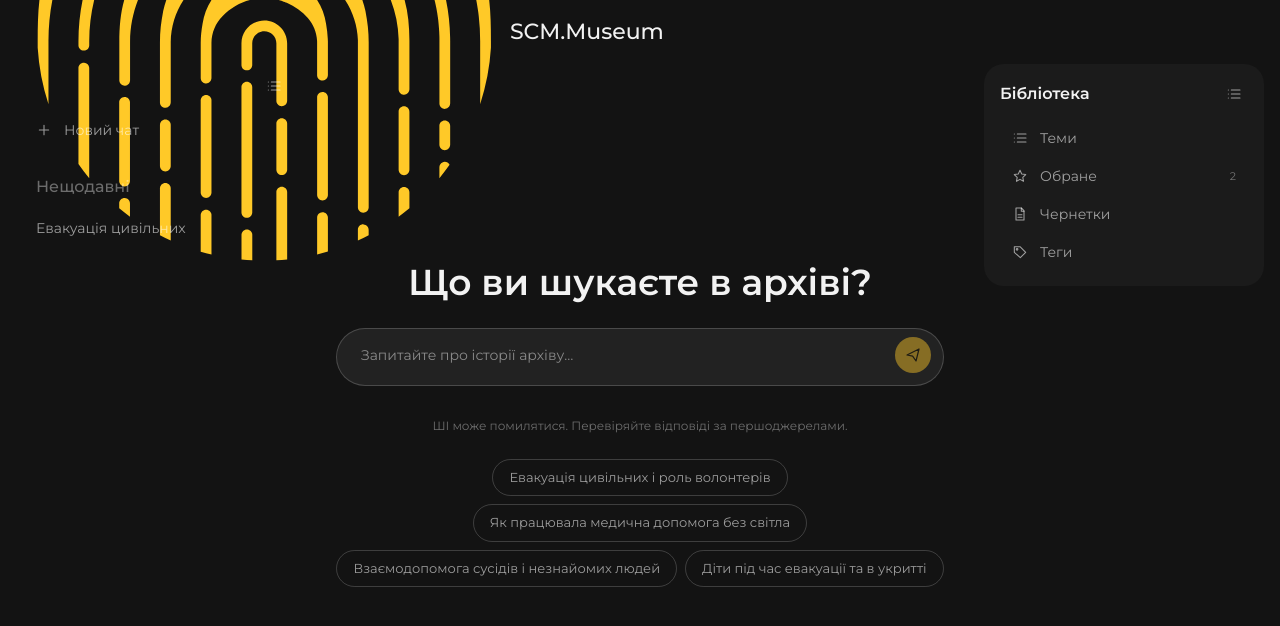
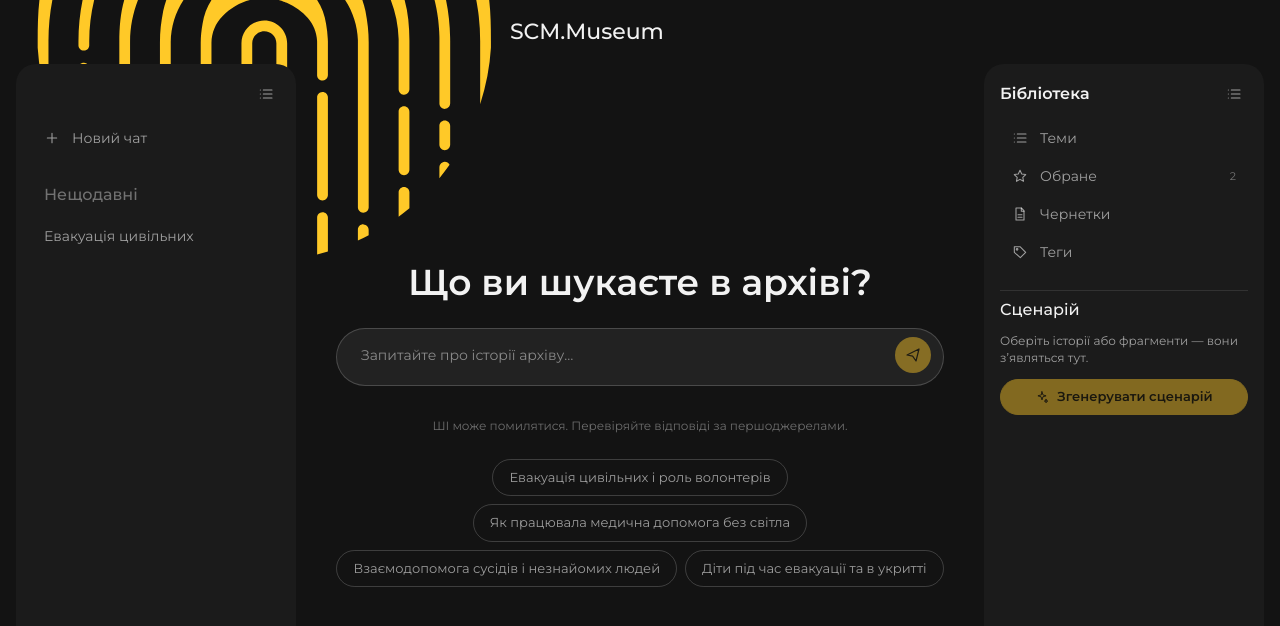
Before and after one commit to mikelebedenko/scm-museum, a React (Vite) app: page / in a window 1280 px wide. Shown: the top 626 px of the page. Built offline with nearby package versions, Linux system fonts and the light colour scheme.

Commit message:
Three filled areas: full-height side cards, Script section in Library panel
Co-Authored-By: Claude Sonnet 5.5 <noreply@anthropic.com>

```diff
--- a/src/pages/Search.tsx
+++ b/src/pages/Search.tsx
@@ -463,7 +463,9 @@ export default function Search() {
           ))}
         </div>
       </div>
-      {scriptIds.length > 0 && <div className="chat-dock">{selBar}</div>}
+      {!lib && scriptIds.length > 0 && (
+        <div className="chat-dock">{selBar}</div>
+      )}
     </div>
   )
 
@@ -567,7 +569,7 @@ export default function Search() {
             {!empty && (
               <div className="chat-dock">
                 <div className="chat-col">
-                  {selBar}
+                  {!lib && selBar}
                   {composer}
                   {disclaimer}
                 </div>
@@ -621,6 +623,38 @@ export default function Search() {
               <span className="lbl">Теги</span>
             </button>
           </nav>
+          <div className="lib-section">
+            <div className="side-label">Сценарій</div>
+            <p className="lib-hint">
+              {scriptIds.length > 0
+                ? [
+                    storySel.length ? `${storySel.length} іст.` : "",
+                    picked.length ? `${picked.length} фрагм.` : "",
+                  ]
+                    .filter(Boolean)
+                    .join(" · ")
+                : "Оберіть історії або фрагменти — вони з’являться тут."}
+            </p>
+            <Tip
+              text={
+                !perms.has("script")
+                  ? "Потрібна Розширена роль"
+                  : "Створити чернетку сценарію з обраних джерел"
+              }
+            >
+              <Button
+                variant="primary"
+                disabled={!perms.has("script") || scriptIds.length === 0}
+                onClick={() => setScript(true)}
+              >
+                <Icon n="spark" s={14} />
+                Згенерувати сценарій
+              </Button>
+            </Tip>
+            {scriptIds.length > 0 && (
+              <LinkButton onClick={clearSel}>Скасувати вибір</LinkButton>
+            )}
+          </div>
         </aside>
       )}
 
--- a/src/styles/components/chat-layout.css
+++ b/src/styles/components/chat-layout.css
@@ -122,3 +122,11 @@
 .shell.side-rail.lib-off { grid-template-columns: var(--sidebar-rail-width) minmax(0, 1fr); }
 .lib { display: flex; flex-direction: column; gap: var(--space-3); min-height: 0; overflow: hidden auto; padding: var(--space-4); background: var(--panel-bg); border-radius: var(--panel-radius); align-self: start; }
 .main-lib { position: absolute; top: var(--space-3); right: var(--space-3); z-index: var(--z-raised); }
+
+/* усі три області заповнені: бічні панелі — картки на всю висоту */
+.lib { align-self: stretch; }
+.side:not(.is-rail) { padding: var(--space-4); background: var(--panel-bg); border-radius: var(--panel-radius); }
+.lib-section { display: grid; gap: var(--space-3); margin-top: var(--space-2); padding-top: var(--space-2); border-top: var(--border-width) solid var(--color-border); }
+.lib-section .side-label { margin: 0; padding: 0; font: var(--type-h4); font-weight: var(--fw-medium); letter-spacing: var(--ls-normal); text-transform: none; color: var(--color-text); }
+.lib-hint { font: var(--type-caption); color: var(--color-text-muted); }
+.lib-section .btn { width: 100%; }
```
